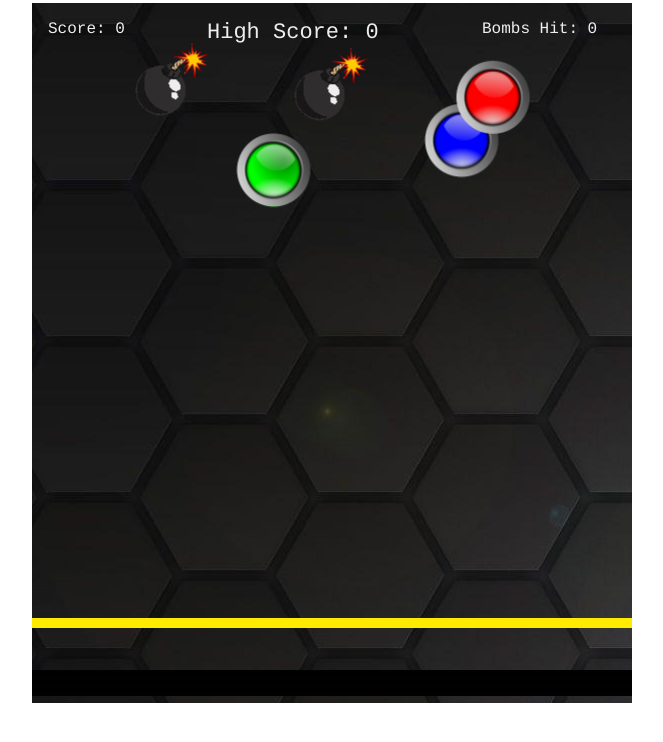
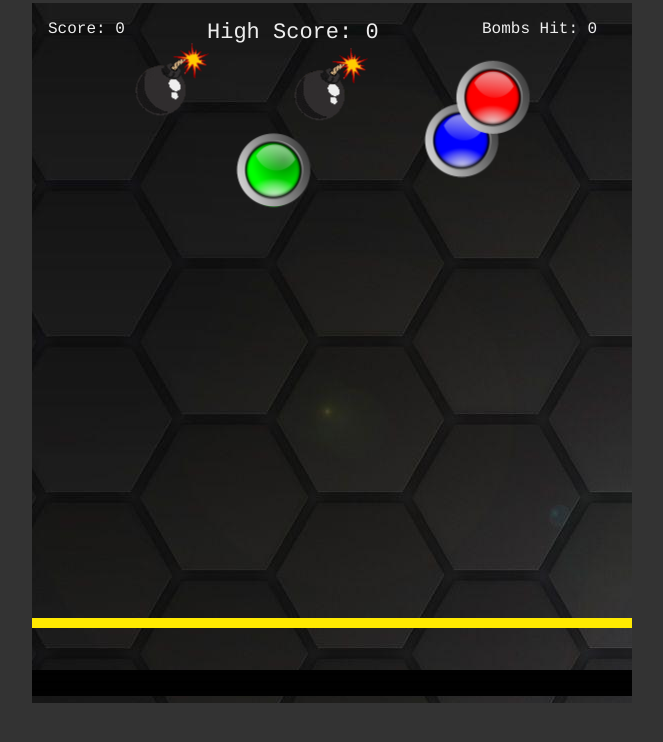
Before and after one commit to garystorey/bubbles, a website built with Vite: page index.html in a window 1280 px wide. Shown: the whole page, without its empty margins (308-971 px from the left). Built offline with nearby package versions, Linux system fonts and the light colour scheme; animation ran at ten frames a second.

Commit message:
fix index

```diff
--- a/index.html
+++ b/index.html
@@ -1,11 +1,14 @@
 <!DOCTYPE html>
 <html lang="en">
+  <meta name="viewport" content="width=device-width, initial-scale=1.0">
   <head>
-    <title>Phaser 3 TypeScript Starter</title>
+    <title>Bubble Bombs by Gary Storey</title>
     <meta charset="utf-8" />
     <style>
       body {
         margin: 0;
+        background-color: #333;
+        color: #eee;
       }
     </style>
     <script type="module" src="/src/index.ts"></script>
```
